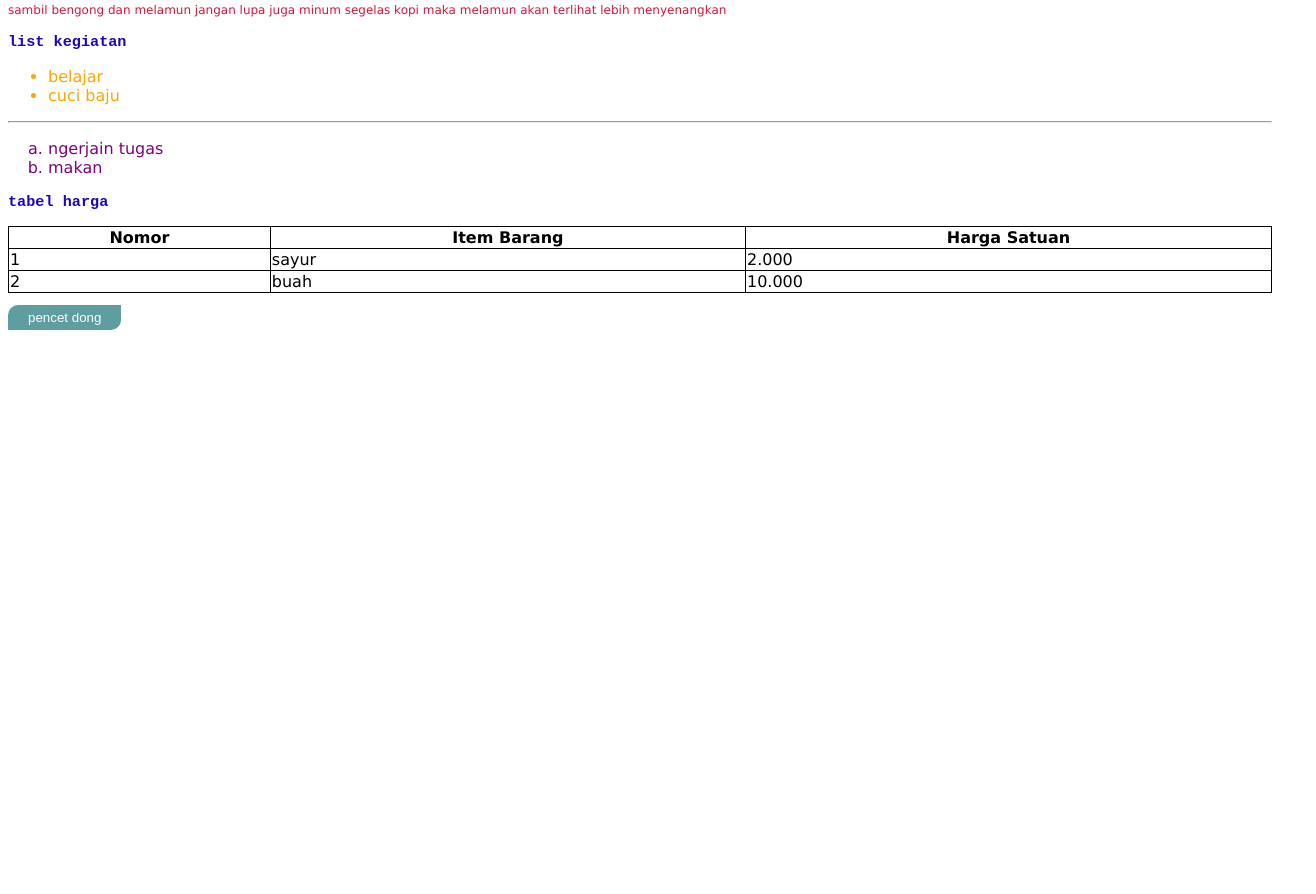
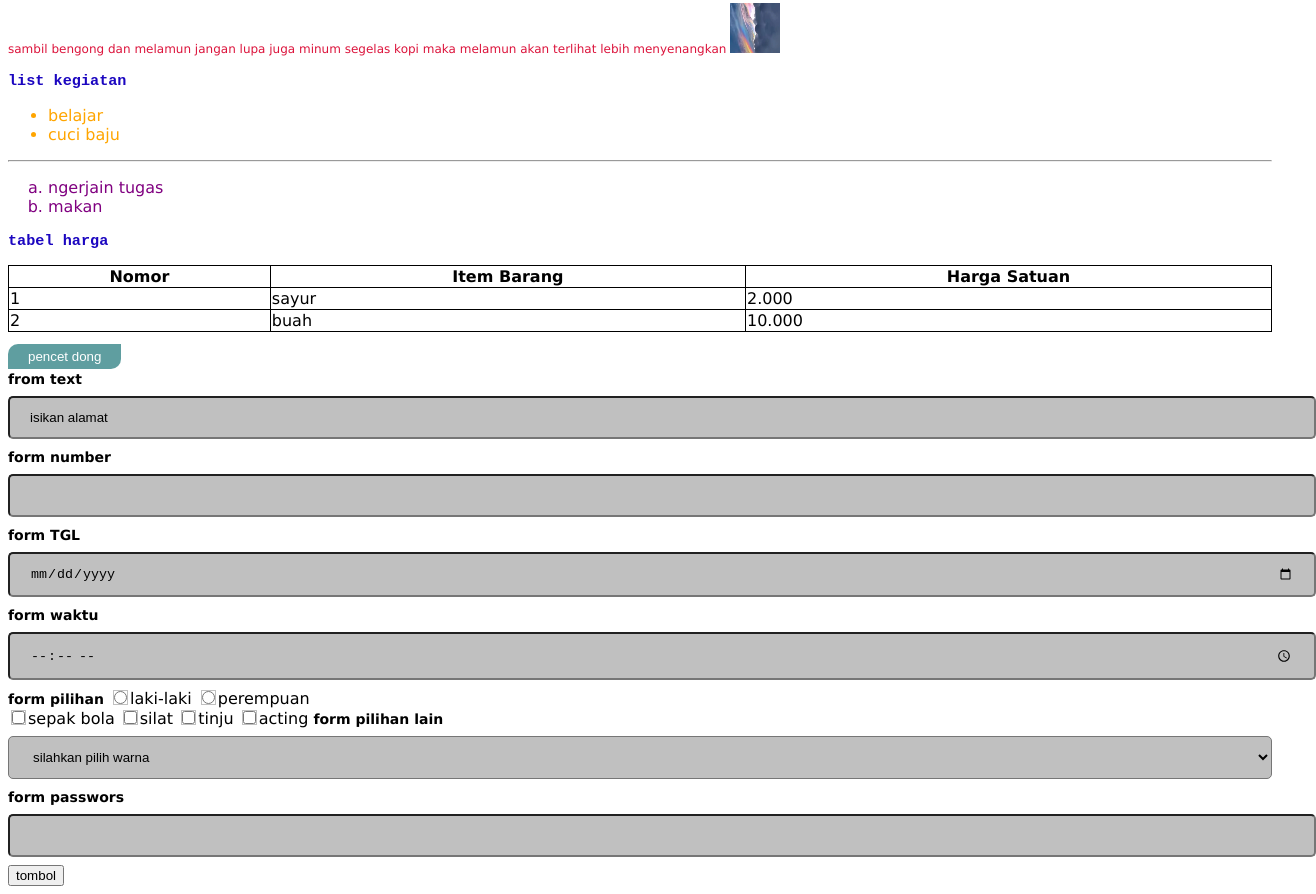
Before and after one commit to NiKadekMiraSukmayanti/latihan01, a plain HTML site: page index.html in a window 1280 px wide. Shown: the part 357-1251 px from the top of the page, 1316 px wide, since content can reach past the window. Before the commit the page ends 800 px from the top, so only its background shows below. Drawn offline with Linux system fonts and the light colour scheme.

Commit message:
update terakhir(23/10/24)

```diff
--- a/index.html
+++ b/index.html
@@ -34,6 +34,35 @@
     }
     tr:hover{
       background-color: rgb(224, 227, 230);
+
+      }
+      img{
+        width: 50px;
+        height: 50px;
+      }
+
+      label{font-size: 14px;font-weight:bold;}
+      input[type=text],input[type=number],input[type=date],input[type=time],input[type=password]{
+        width: 100%;;
+        padding: 12px 20px;
+        border-radius: 5px;
+        margin: 8px 0;
+        color : white(255,255,255);
+        background-color :#c0c0c0;
+        font size : 26pc;
+    }
+    select{
+      width:100%;
+      padding : 12px 20px;
+      border-radius: 5px;
+        margin: 8px 0;
+        color : white(255,255,255);
+        background-color :#c0c0c0;
+        font size : 26pc;
+
+    }
+    input[type=checkbox],input[type=radio]{
+      outline : 1px solid #c0c0c0
     }
 
   </style>
@@ -50,6 +79,9 @@
     <p><u>hari ini saya makan</u>, <strong>mandi</strong>, <b>tidur</b>, <br> makan lagi, <i>mandi lagi</i>, tidur lagi, tapi tidak lupa juga menghirup udara segar 0<sub>2</sub> ya ges ya, lalu jangan lupa sambil memandang halaman rumah yang tidak begitu luas sekitar 100m<sup>2</sup></p>
     <p>
       sambil bengong dan melamun jangan lupa juga minum segelas kopi maka melamun akan terlihat lebih menyenangkan
+
+      <img src="awan.webp">
+
     <h3>list kegiatan</h3>
     <ul style="color:orange">
       <li>belajar</li>
@@ -90,5 +122,38 @@
   <button onclick="console.log('pencet dong');">pencet dong</button>
 
   <script defer type="text/javascript" src="/main.js"></script>
+
+
+  <form>
+    <label>from text</label>
+    <input type="text" name="txalamat" value="isikan alamat" id="txalamat" class="txalamat">
+    <label>form number</label>
+    <input type="number">
+    <label>form TGL</label>
+    <input type="date">
+    <label>form waktu</label>
+    <input type="time">
+    <label>form pilihan</label>
+    <input type="radio" name="jnsk">laki-laki
+      <input type="radio" name="jnsk">perempuan
+      <br>
+      <input type="checkbox">sepak bola
+      <input type="checkbox">silat
+      <input type="checkbox">tinju
+      <input type="checkbox">acting
+
+      <label>form pilihan lain</label>
+      <select>
+        <option disabled selected>silahkan pilih warna</option>
+        <option>merah</option>
+        <option>putih</option>
+        <option>biru</option>
+      </select>
+<label>form passwors</label>
+<input type="password" name="txPASS">
+
+      <input type="submit" value="tombol">
+  </form>
+
 </body>
 </html>
```
Also changed, not shown: awan.webp (added).
